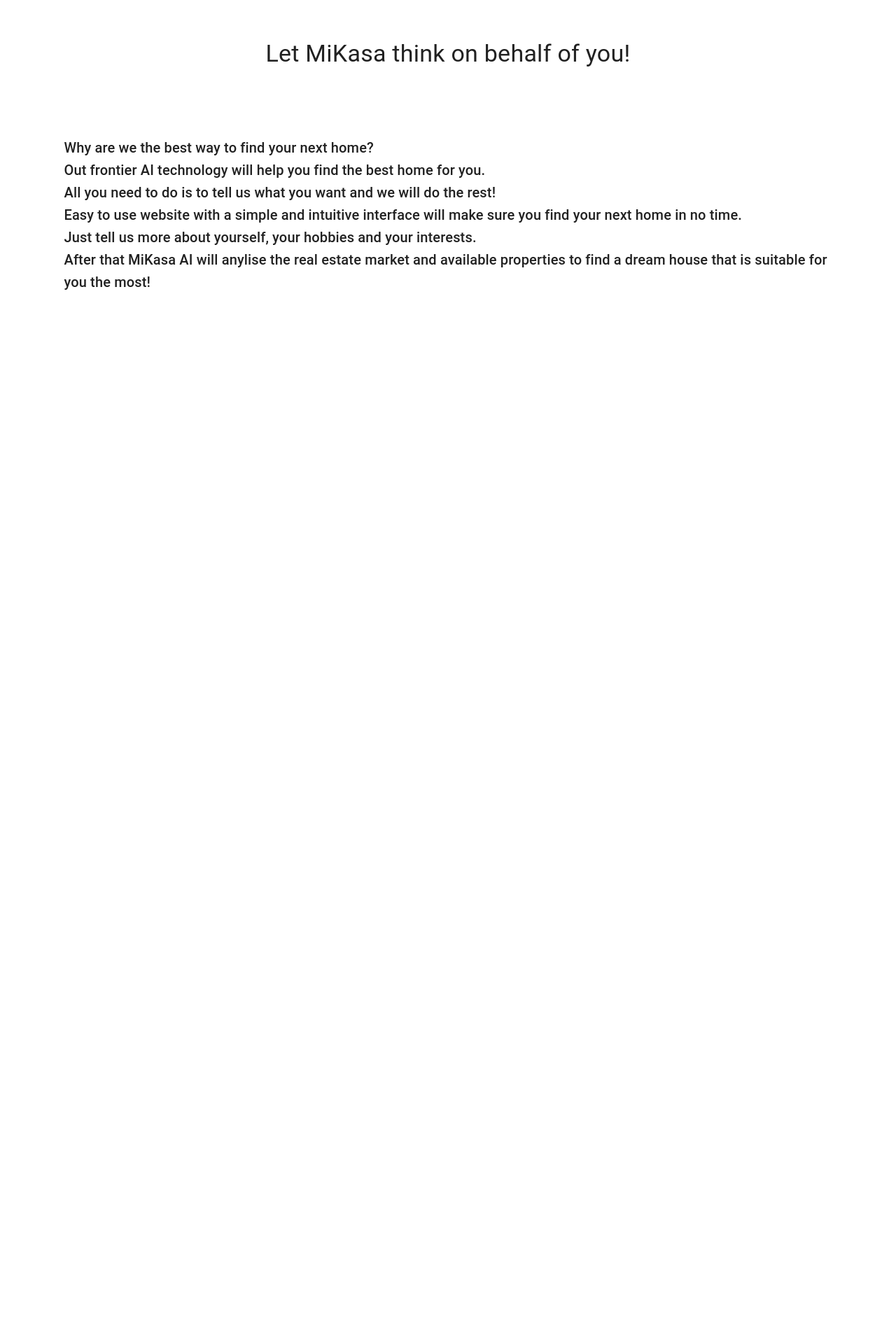
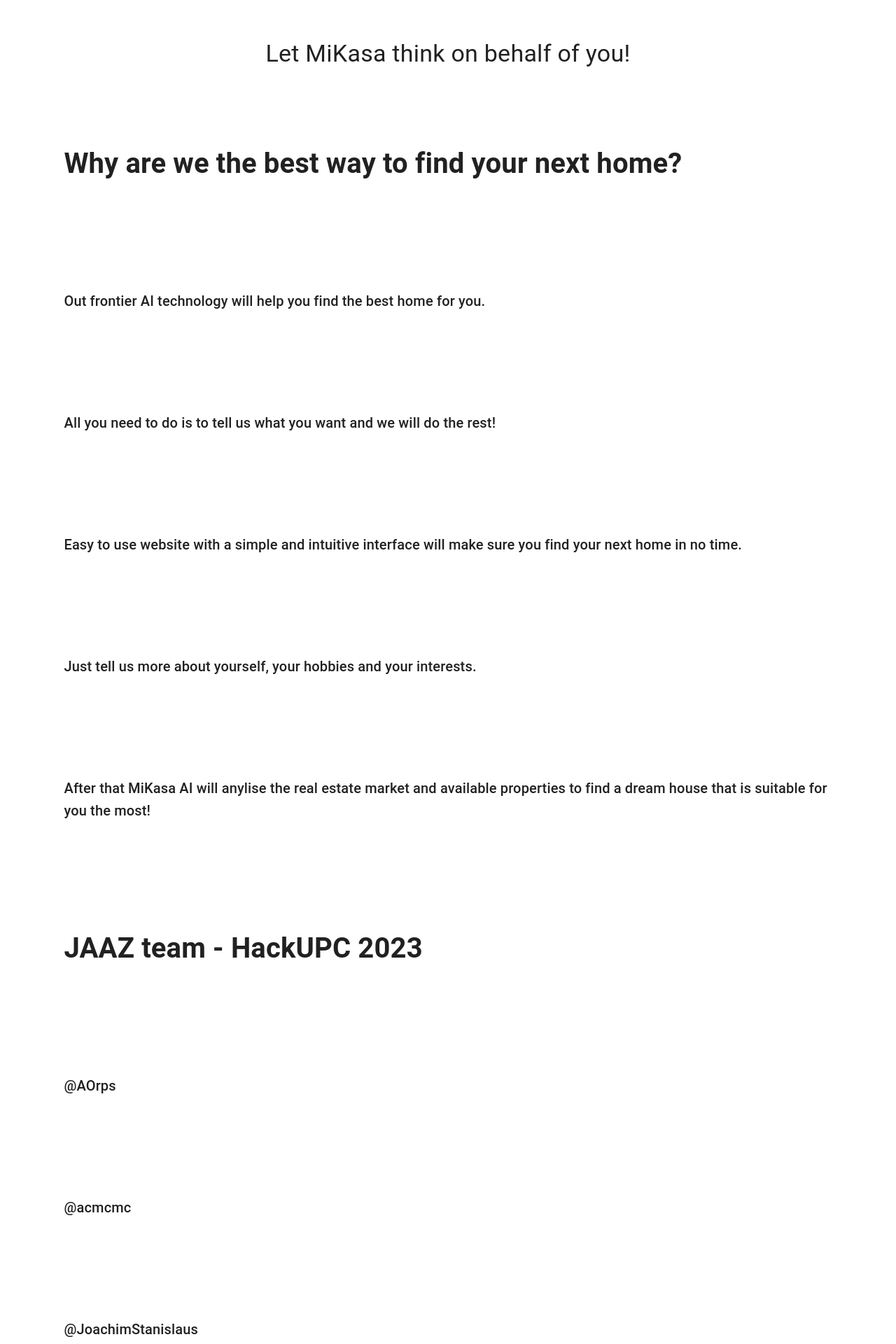
Before and after one commit to ACMCMC/hackupc_2023, a React (Create React App) app in the folder frontend/: page /aboutus in a window 1280 px wide. Shown: the part 320-2240 px from the top of the page at 70% size. Before the commit the page ends 884 px from the top, so only its background shows below. Built offline with nearby package versions, Linux system fonts and the light colour scheme; no server answers.

Commit message:
changed photo name

```diff
--- a/frontend/src/pages/AboutUs.tsx
+++ b/frontend/src/pages/AboutUs.tsx
@@ -25,13 +25,19 @@
               Let MiKasa think on behalf of you!
             </Typography>
             <Typography variant="h6" component="h6" marginBottom={8}>
-              <p style = {{ "padding": "5%"}}>Why are we the best way to find your next home? <br />
-              Out frontier AI technology will help you find the best home for you. <br />
-              All you need to do is to tell us what you want and we will do the rest! <br />
-              Easy to use website with a simple and intuitive interface will make sure you find your next home in no time. <br />
-              Just tell us more about yourself, your hobbies and your interests. <br />
-              After that MiKasa AI will anylise the real estate market and available properties to find a dream house that is suitable for you the most!
-              </p>
+              <h1 style = {{ "padding": "5%"}}>Why are we the best way to find your next home?  </h1>
+              <p style = {{ "padding": "5%"}}>Out frontier AI technology will help you find the best home for you.  </p>
+              <p style = {{ "padding": "5%"}}>All you need to do is to tell us what you want and we will do the rest!  </p>
+              <p style = {{ "padding": "5%"}}>Easy to use website with a simple and intuitive interface will make sure you find your next home in no time.  </p>
+              <p style = {{ "padding": "5%"}}>Just tell us more about yourself, your hobbies and your interests. </p>
+              <p style = {{ "padding": "5%"}}>After that MiKasa AI will anylise the real estate market and available properties to find a dream house that is suitable for you the most! </p>
+              <h1 style = {{ "padding": "5%"}}>JAAZ team - HackUPC 2023  </h1>
+              <p style = {{ "padding": "5%"}}>@AOrps</p>
+              <p style = {{ "padding": "5%"}}>@acmcmc</p>
+              <p style = {{ "padding": "5%"}}>@JoachimStanislaus</p>
+              <p style = {{ "padding": "5%"}}>@ZacharyB1</p>
+
+
             </Typography>
             </Stack>
         </Box>
```
